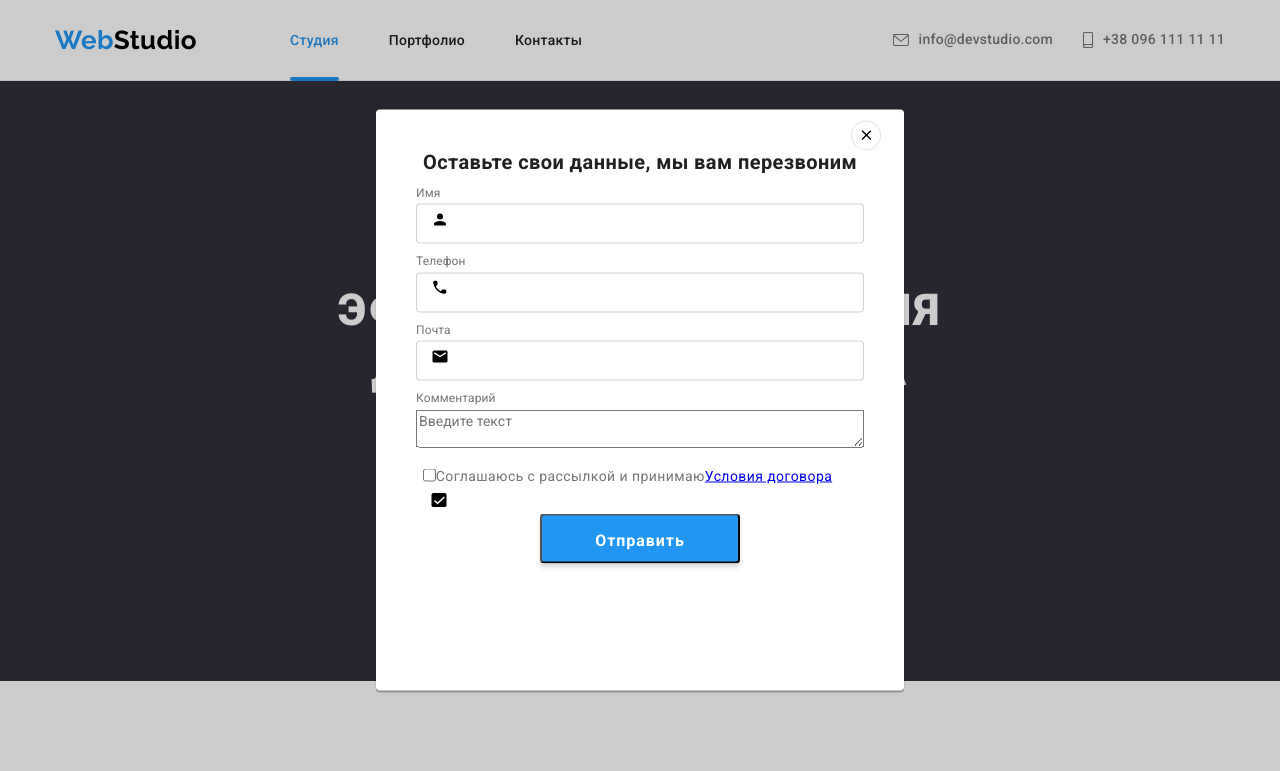
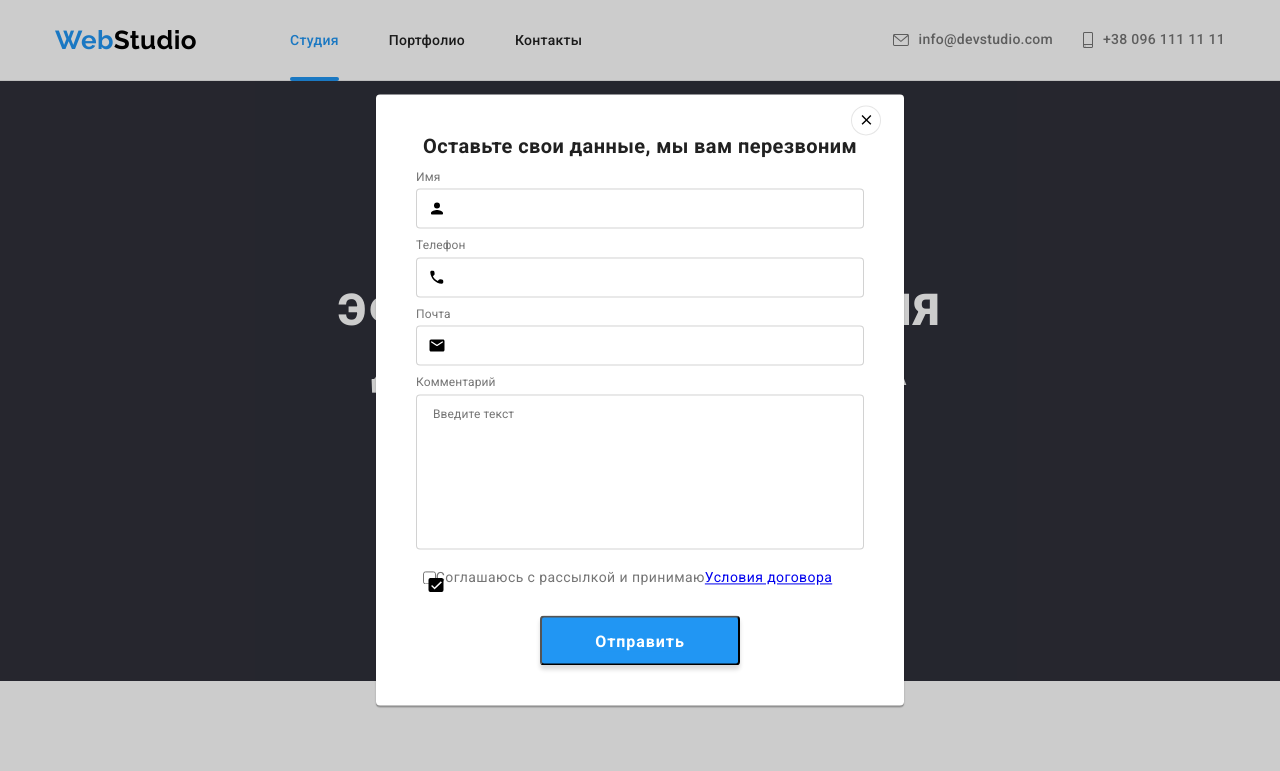
Before and after one commit to Inna-Smertyuk/goit-markup-hw-06, a plain HTML site: page index.html in a window 1280 px wide. Both pictures are taken after a click on the button "Заказать услугу". Shown: the top 771 px of the page. Drawn offline with nearby package versions, Linux system fonts and the light colour scheme.

Commit message:
Добавляет разметку и оформление

```diff
--- a/css/styles.css
+++ b/css/styles.css
@@ -525,9 +525,8 @@ p {
 }
 .modal-icon {
   position: absolute;
-  display: flex;
-  top: 25px;
-  left: 15px;
+  top: 50%;
+  left: 12px;
 }
 .form-field {
   display: flex;
@@ -535,12 +534,19 @@ p {
   flex-direction: column;
   margin-bottom: 10px;
 }
+.form-field:last-child {
+  margin-bottom: 0;
+}
+.form-field:focus-within > .modal-icon {
+  fill: var(--accent-color);
+}
+
 .form-field label {
   margin-bottom: 4px;
 }
 .form-field input {
   display: block;
-
+  outline: none;
   padding: 11px 12px;
   width: 448px;
   height: 40px;
@@ -578,6 +584,20 @@ p {
 .button-primary .form-button {
   padding: 10px 55px;
 }
+.form-field .text-comment {
+  font-size: 12px;
+  line-height: 1.2;
+  letter-spacing: 0.01em;
+  padding: 12px 16px;
+  color: rgba(117, 117, 117, 0.5);
+
+  border: 1px solid rgba(33, 33, 33, 0.2);
+  resize: none;
+  outline: none;
+  box-sizing: border-box;
+  border-radius: 4px;
+}
+
 /*Портфолио работ*/
 
 .filter-button {
--- a/index.html
+++ b/index.html
@@ -420,9 +420,9 @@
                   <use href="./images/icons.svg#icon-close-black-18dp-2-1-2"></use>
               </svg>
           </button>
+<h2 class="modal-title">Оставьте свои данные, мы вам перезвоним</h2>
+          <form class="modal-form">
 
-          <form class="modal-form">
-            <h2 class="modal-title">Оставьте свои данные, мы вам перезвоним</h2>
             <div class="form-field">
               <label for="name" class="form-lable">Имя</label>
               <input type="text" class="input-form"  name="name" id="name" autofocus/>
@@ -434,29 +434,27 @@
             </div>
 
             <div class="form-field">
-              <label for="tel"class="form-lable">Телефон</label>
+              <label for="tel" class="form-lable">Телефон</label>
               <input type="tel" name="tel" id="tel"/>
-              <div>
+
                    <svg class="modal-icon" width="18" height="18">
                        <use href="./images/icons.svg#icon-phone-black-18dp-1-1"></use>
                     </svg>
-            </div>
+
             </div>
 
             <div class="form-field">
-              <label for="mail" class="form-lable">Почта</label>
-               <input type="mail" name="mail" id="mail"/>
-              <div>
+              <label for="email" class="form-lable">Почта</label>
+               <input type="email" name="email" id="email"/>
+
               <svg class="modal-icon" width="18" height="18">
                         <use href="./images/icons.svg#icon-email-black-18dp-1-1"></use>
                     </svg>
 
-
-            </div>
             </div>
             <div class="form-field">
               <label for="comment" class="form-lable">Комментарий</label>
-              <textarea class="comment" name="comment" id="comment"placeholder="Введите текст"></textarea>
+              <textarea class="text-comment" name="comment" id="comment" rows="9" placeholder="Введите текст"></textarea>
             </div>
 
             <div class="form-chekbox">
```
